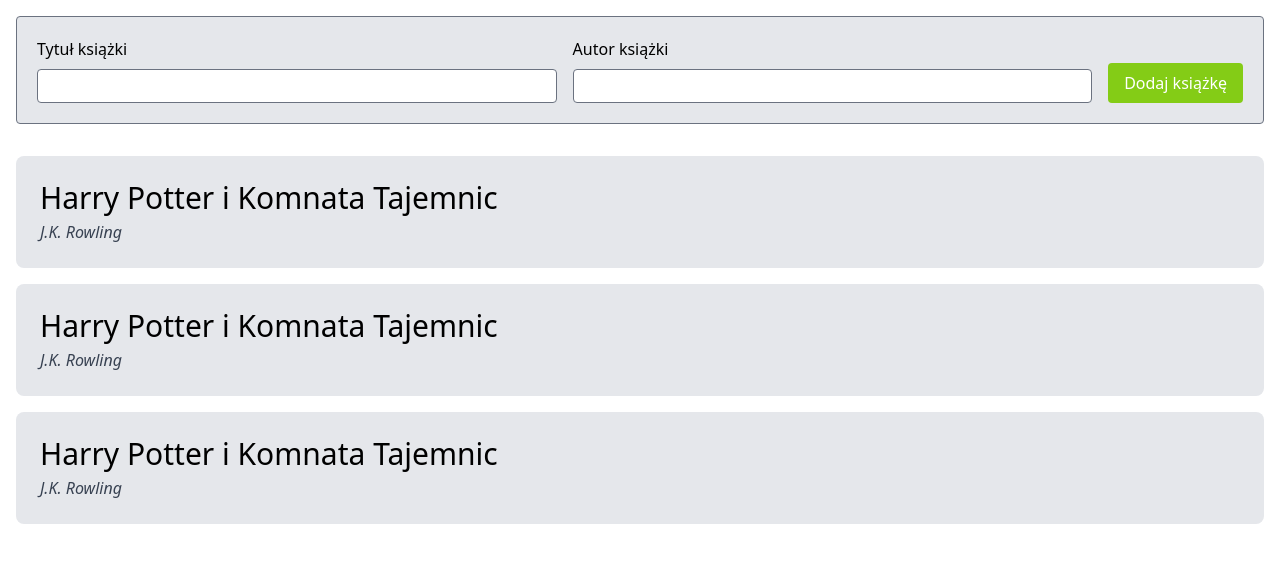
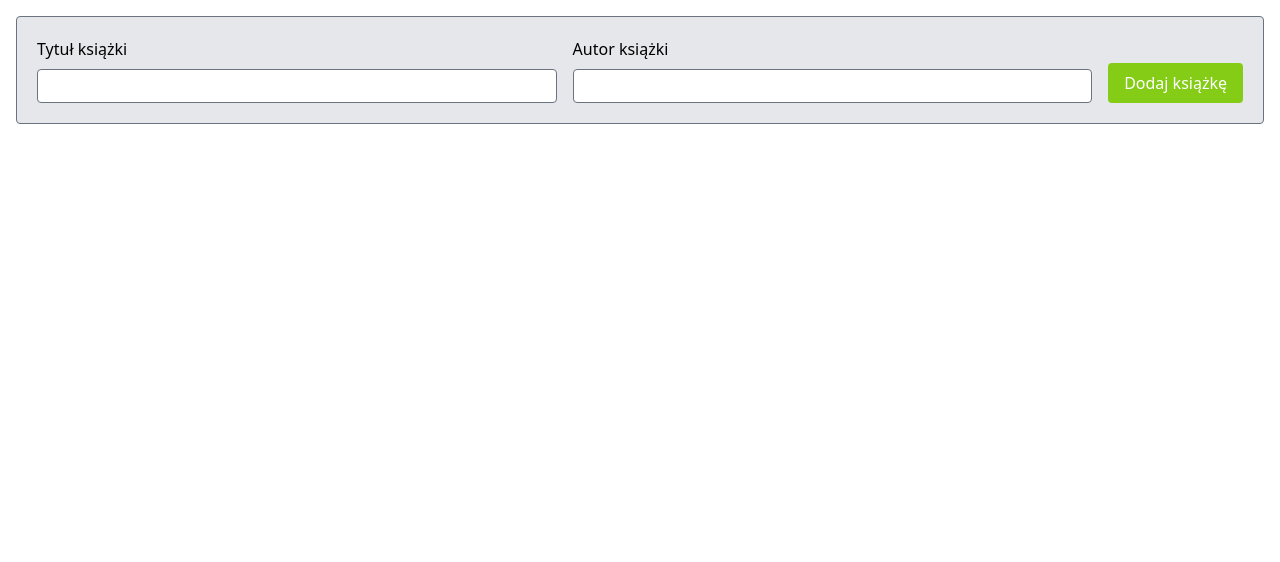
Before and after one commit to oskarski/do-przeczytania, a React (Create React App) app: page / in a window 1280 px wide. Shown: the top 562 px of the page. Built offline with nearby package versions, Linux system fonts and the light colour scheme.

Commit message:
listing newly added books

```diff
--- a/src/App.js
+++ b/src/App.js
@@ -61,6 +61,7 @@
 
 function App() {
   const [errors, setErrors] = useState({});
+  const [books, setBooks] = useState([]);
 
   return (
     <div className="p-4 flex flex-col gap-y-8">
@@ -83,7 +84,10 @@
             return
           }
 
-          console.log('Dane', createBookData);
+          // setBooks(prev => {
+          //   return [...prev, createBookData]
+          // });
+          setBooks(prev => [...prev, createBookData]);
 
           setErrors({});
           e.target.reset();
@@ -108,22 +112,14 @@
         <button className="bg-lime-500 text-white px-4 py-2 rounded hover:bg-lime-700 transition">Dodaj książkę</button>
       </form>
 
-      <ul className="space-y-4">
-        <li className="bg-gray-200 p-6 rounded-lg">
-          <h3 className="text-3xl mb-1">Harry Potter i Komnata Tajemnic</h3>
-          <span className="text-md italic text-gray-700">J.K. Rowling</span>
-        </li>
-
-        <li className="bg-gray-200 p-6 rounded-lg">
-          <h3 className="text-3xl mb-1">Harry Potter i Komnata Tajemnic</h3>
-          <span className="text-md italic text-gray-700">J.K. Rowling</span>
-        </li>
-
-        <li className="bg-gray-200 p-6 rounded-lg">
-          <h3 className="text-3xl mb-1">Harry Potter i Komnata Tajemnic</h3>
-          <span className="text-md italic text-gray-700">J.K. Rowling</span>
-        </li>
-      </ul>
+      {books.length > 0 && <ul className="space-y-4">
+        {books.map(book =>
+          <li key={book.title} className="bg-gray-200 p-6 rounded-lg">
+            <h3 className="text-3xl mb-1">{book.title}</h3>
+            <span className="text-md italic text-gray-700">{book.author}</span>
+          </li>
+        )}
+      </ul>}
 
     </div>
   );
```
